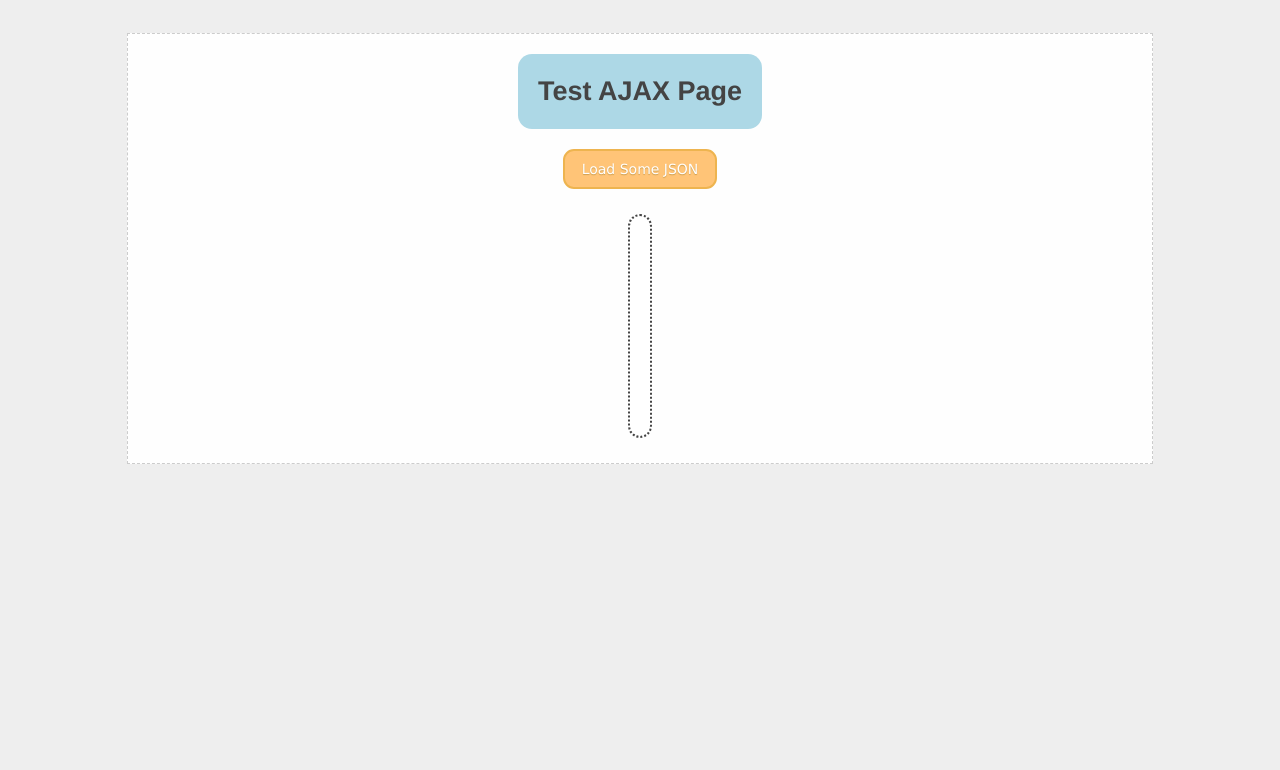
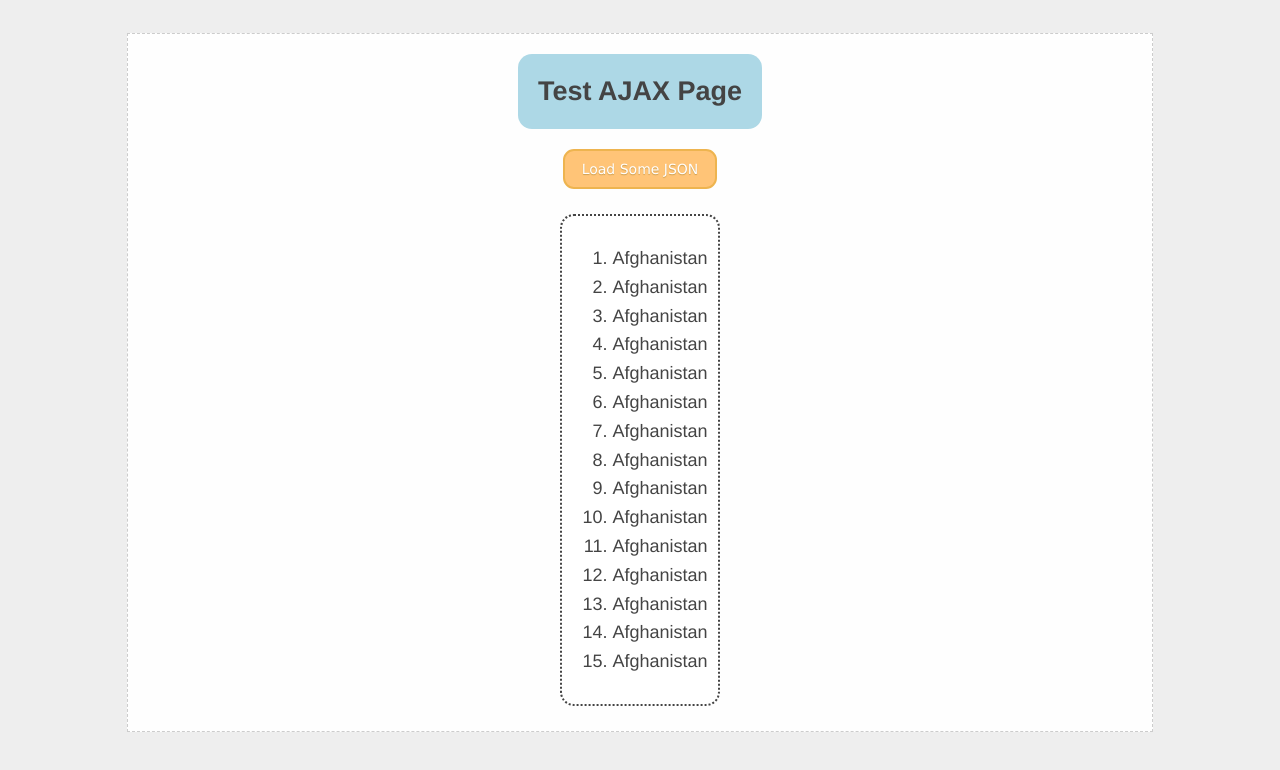
Before and after one commit to japhethtm/japhethtm.github.io, a plain HTML site: page lab_6_ajax/index.html in a window 1280 px wide. Both pictures are taken after a click on the button "Load Some JSON". Drawn offline with Linux system fonts and the light colour scheme.

Commit message:
Update index.html

```diff
--- a/lab_6_ajax/index.html
+++ b/lab_6_ajax/index.html
@@ -28,7 +28,7 @@
          str = "<ol>"
           for (let i = 0; i<15; i++) {
                 index = getRndInteger(0, name.length -1);
-                str += "<li>" + name[country] + "</li>";
+                str += "<li>" + data[index] + "</li>";
           }
           str += "</ol";
            document.querySelector(".content").innerHTML = str;
```
